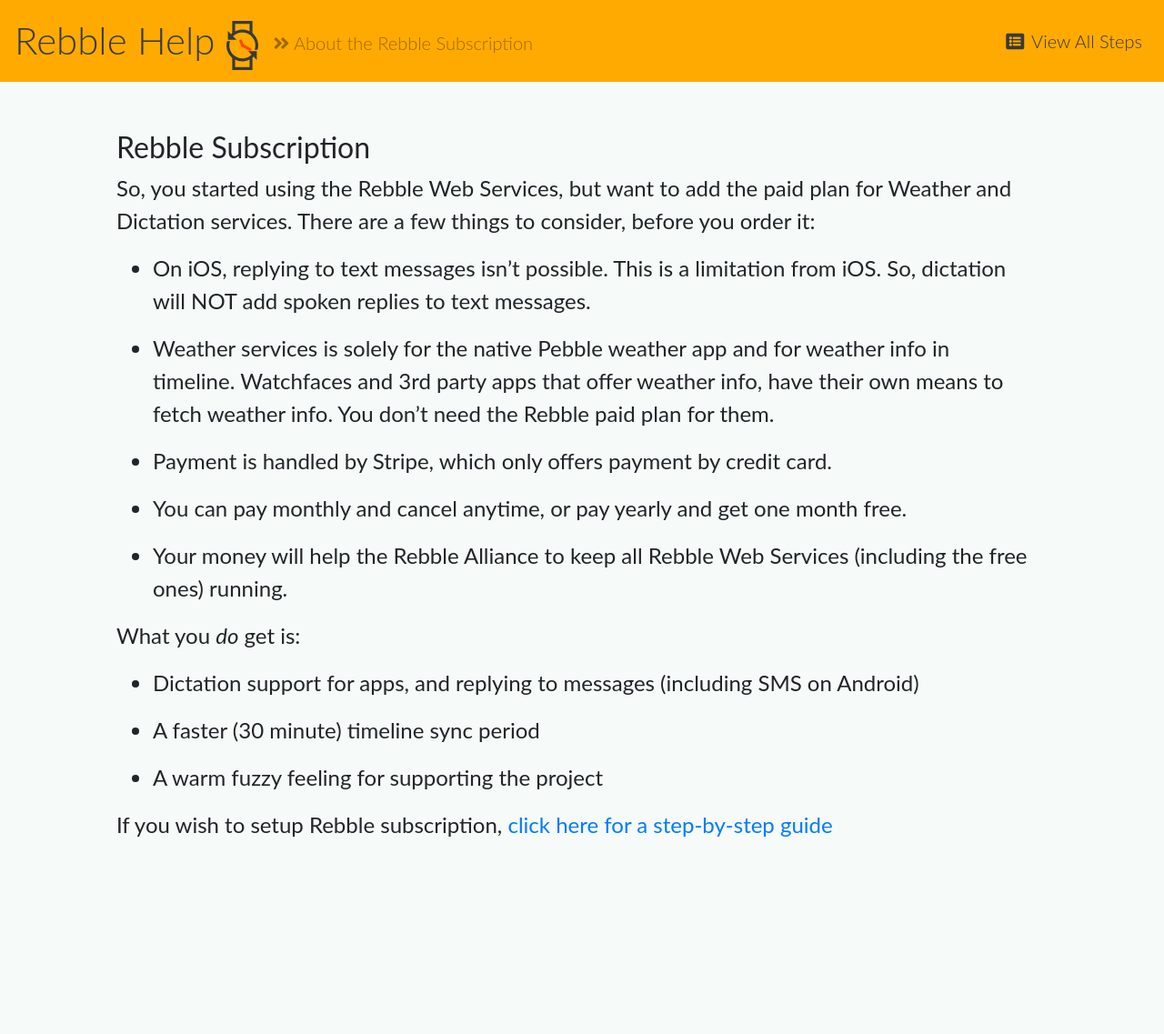
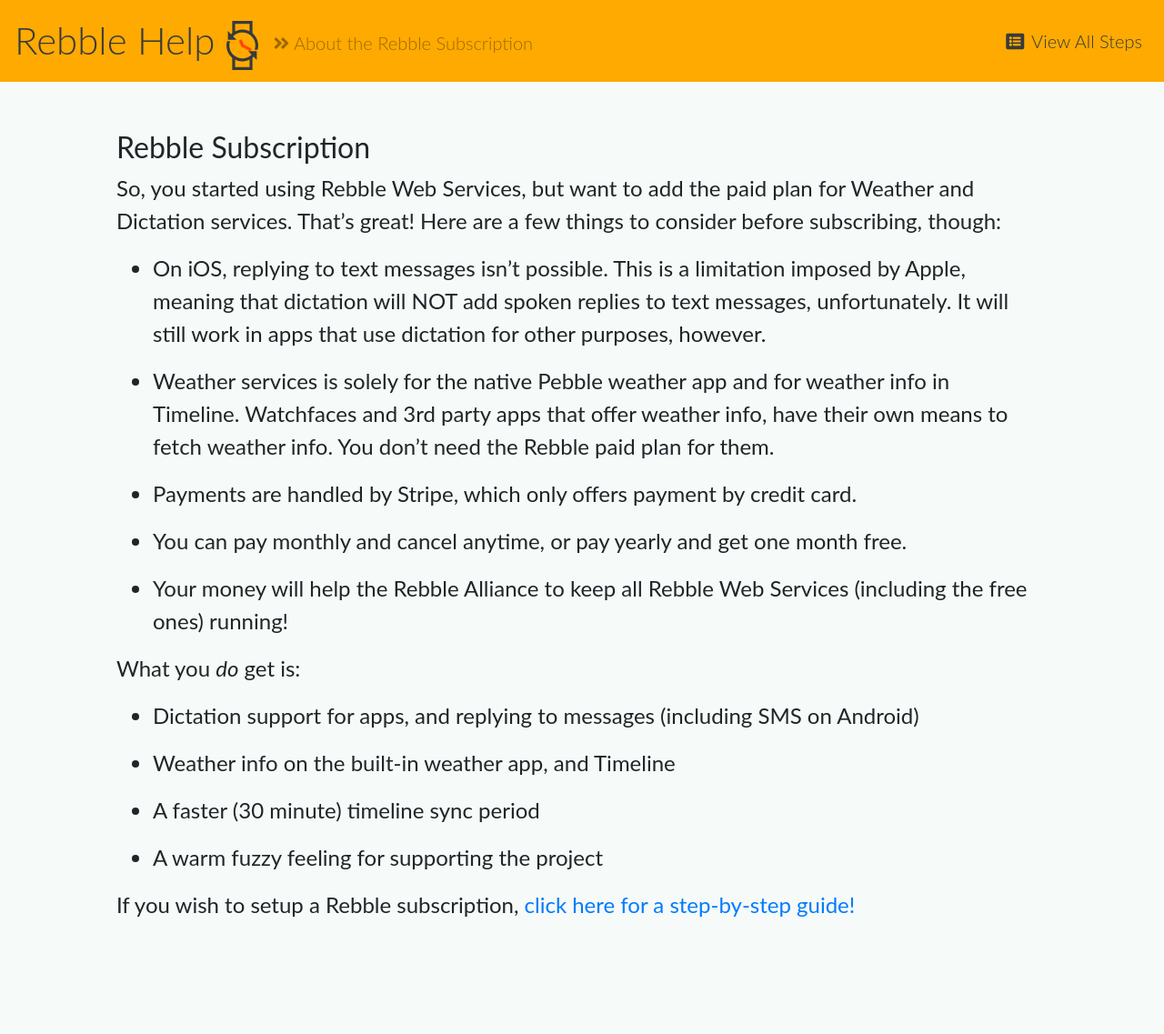
Before and after one commit to pebble-dev/rebble-help, a Jekyll site: the page built from _topic/subscription.md, in a window 1280 px wide. Shown: the whole page at 91% size. Built offline with Jekyll 4.4.1, drawn with Linux system fonts in a browser that asks for light colours; nearby versions of some CDN libraries; before the commit the page ends 1049 px from its top, so only the background shows below that.

Commit message:
some updates to the notes for the subscription

```diff
--- a/_topic/subscription.md
+++ b/_topic/subscription.md
@@ -10,24 +10,26 @@ osSpecific: false
 
 # Rebble Subscription
 
-So, you started using the Rebble Web Services, but want to add the paid plan for Weather and Dictation services. There are a few things to consider, before you order it:
+So, you started using Rebble Web Services, but want to add the paid plan for Weather and Dictation services. That's great! Here are a few things to consider before subscribing, though:
 
-- On iOS, replying to text messages isn’t possible. This is a limitation from iOS. So, dictation will NOT add spoken replies to text messages.
+- On iOS, replying to text messages isn’t possible. This is a limitation imposed by Apple, meaning that dictation will NOT add spoken replies to text messages, unfortunately. It will still work in apps that use dictation for other purposes, however.
 
-- Weather services is solely for the native Pebble weather app and for weather info in timeline. Watchfaces and 3rd party apps that offer weather info, have their own means to fetch weather info. You don’t need the Rebble paid plan for them.
+- Weather services is solely for the native Pebble weather app and for weather info in Timeline. Watchfaces and 3rd party apps that offer weather info, have their own means to fetch weather info. You don’t need the Rebble paid plan for them.
 
-- Payment is handled by Stripe, which only offers payment by credit card.
+- Payments are handled by Stripe, which only offers payment by credit card.
 
 - You can pay monthly and cancel anytime, or pay yearly and get one month free.
 
-- Your money will help the Rebble Alliance to keep all Rebble Web Services (including the free ones) running.
+- Your money will help the Rebble Alliance to keep all Rebble Web Services (including the free ones) running!
 
 What you *do* get is:
 
 - Dictation support for apps, and replying to messages (including SMS on Android)
 
+- Weather info on the built-in weather app, and Timeline
+
 - A faster (30 minute) timeline sync period
 
 - A warm fuzzy feeling for supporting the project
 
-If you wish to setup Rebble subscription, [click here for a step-by-step guide](/setup-subscription)
+If you wish to setup a Rebble subscription, [click here for a step-by-step guide!](/setup-subscription)
```
